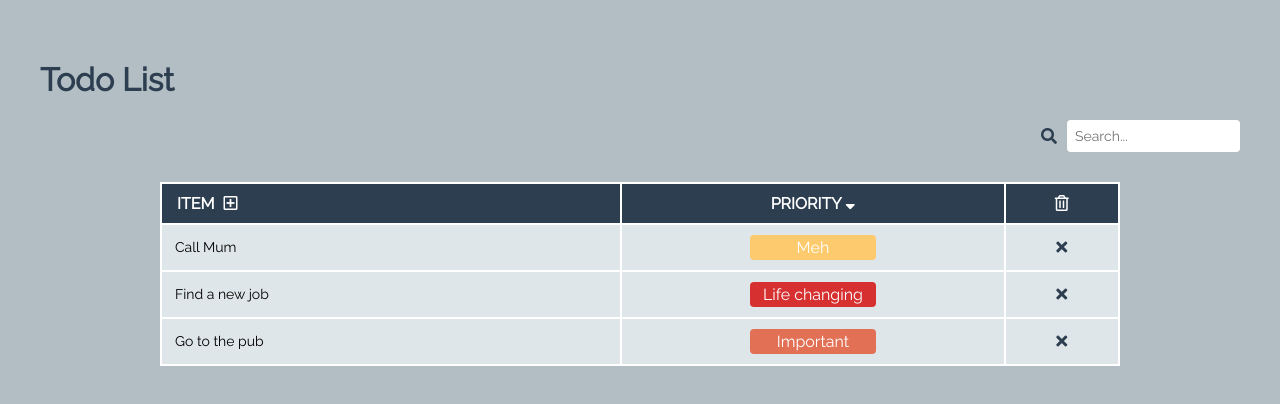
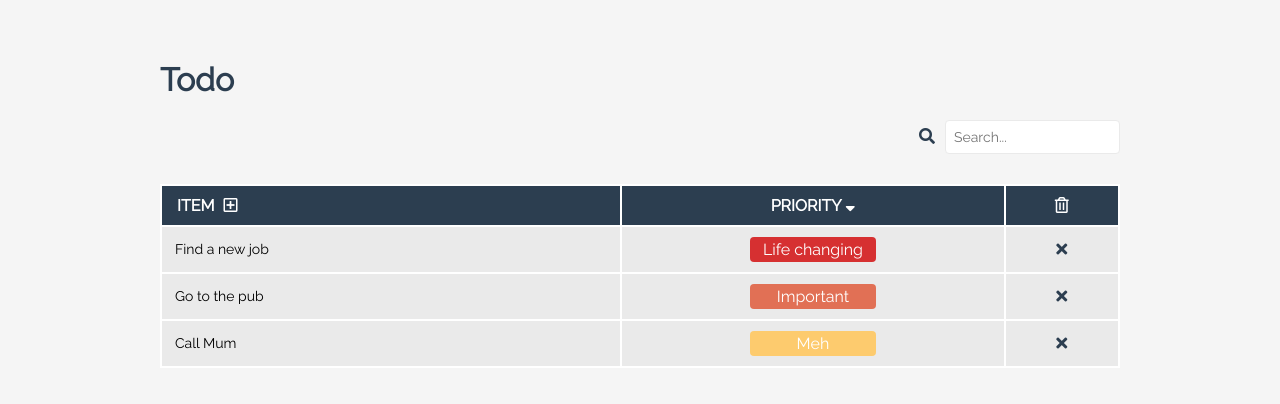
Before and after one commit to josh-newton/vue-todo-list, a Vue app: page / in a window 1280 px wide. Shown: the top 404 px of the page. Built offline with nearby package versions, Linux system fonts and the light colour scheme.

Commit message:
More style changes

```diff
--- a/src/App.vue
+++ b/src/App.vue
@@ -1,9 +1,10 @@
 <template>
   <div id="app">
     <div class="header">
-      <h1>Todo List</h1>
+      <div>
+        <h1>Todo</h1>
       </div>
-    <div class="flex">
+    </div>
     <Search @onSearchChange="onSearchChange"/>
     <List
       :list="filteredList"
@@ -15,7 +16,6 @@
       @onClearAll="clearAll"
       @onToggleSort="toggleSort"
     />
-    </div>
   </div>
 </template>
 
@@ -81,6 +81,7 @@ export default {
       let listItem = list.findIndex(i => i.id === item.id);
       list[listItem] = item;
       this.setList(list);
+      this.setSort(this.currentSort);
     },
     setNextUniqueId(val) {
       this.nextUniqueId = val;
@@ -128,6 +129,7 @@ export default {
     this.incrementNextUniqueId();
 
     this.setList(list);
+    this.setSort(this.currentSort);
   }
 }
 </script>
@@ -142,7 +144,7 @@ body {
   color: #2c3e50;
   margin: 0;
   padding: 40px;
-  background: #b2bec3;
+  background: whitesmoke;
 }
 #app{
   margin: 0 auto;
@@ -156,4 +158,14 @@ a {
 input{
   font-family: 'Raleway', sans-serif;
 }
+.header{
+  display: flex;
+  justify-content: center;
+  div{
+    display: flex;
+    max-width: 960px;
+    width: 100%;
+    margin: 0 auto;
+  }
+}
 </style>
--- a/src/components/List.vue
+++ b/src/components/List.vue
@@ -26,11 +26,11 @@
 
         <tr v-for="item in list" :key="item.id">
           <td class="text">
-            <input type="text" v-model="item.text" @keyup="$emit('onEditItem', item)">
+            <input type="text" v-model="item.text" @keyup="$emit('onEditItem', item)" @blur="setEditItemId(null);">
           </td>
           <td class="priority">
             <p :class="['priority-' + item.priority]" v-show="editItemId !== item.id" @click="setEditItemId(item.id)"><span>{{ priority[item.priority] }}</span></p>
-            <select v-model="item.priority" v-show="editItemId === item.id" @change="$emit('onEditItem', item); setEditItemId(null);">
+            <select v-model="item.priority" v-show="editItemId === item.id" @change="$emit('onEditItem', item); setEditItemId(null);" @blur="setEditItemId(null);">
               <option disabled="disabled" value="undefined">Priority...</option>
               <option v-for="(item, index) in priority" :key="index" :value="index">{{ item }}</option>
             </select>
@@ -95,7 +95,7 @@ table{
   border-collapse: collapse;
   width: 100%;
   max-width: 960px;
-  background: #dfe6e9;
+  background: #eaeaea;;
 }
 th{
   text-align: center;
@@ -135,6 +135,8 @@ tr{
   border: 2px solid #fff;
 }
 .add-item-row{
+  // Visibility still leaves a gap on iOS safari, height doesn't work,
+  // line-height doesn't work. Need to find solution!
   visibility: collapse;
 
   &.add-item-active{
--- a/src/components/Search.vue
+++ b/src/components/Search.vue
@@ -1,9 +1,11 @@
 <template>
   <div class="search">
-    <label>
-      <i class="fas fa-search"></i>
-      <input type="text" v-model="query" @keyup="$emit('onSearchChange', query)" placeholder="Search...">
-    </label>
+    <div>
+      <label>
+        <i class="fas fa-search"></i>
+        <input type="text" v-model="query" @keyup="$emit('onSearchChange', query)" placeholder="Search...">
+      </label>
+    </div>
   </div>
 </template>
 
@@ -22,13 +24,17 @@ export default {
 <style scoped lang="scss">
 .search{
   display: flex;
-  justify-content: flex-end;
+  justify-content: center;
   margin-bottom: 30px;
 }
+div{
+  display: flex;
+  justify-content: flex-end;
+  max-width: 960px;
+  width: 100%;
+  margin: 0 auto;
+}
 label{
-  display: flex;
-  align-items: center;
-
   i{
     margin-right: 10px;
   }
@@ -37,6 +43,7 @@ label{
     border-radius: 4px;
     border: none;
     font-size: 14px;
+    border: 1px solid #eaeaea;
   }
 }
 </style>
```
Lines whose indentation alone changed are shown as unchanged.
